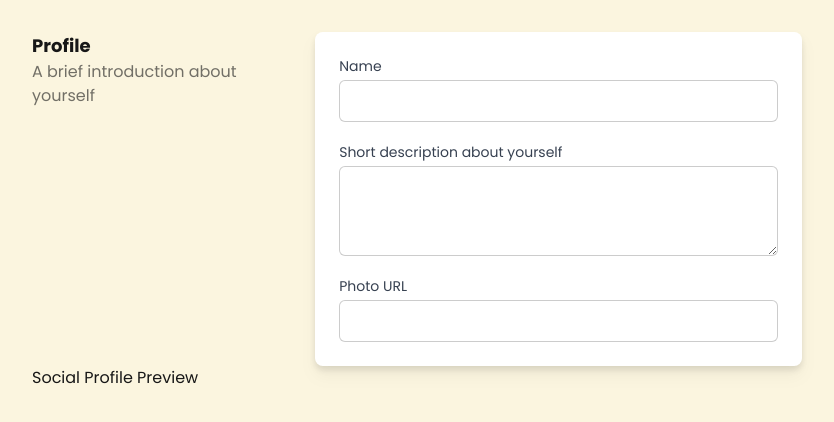
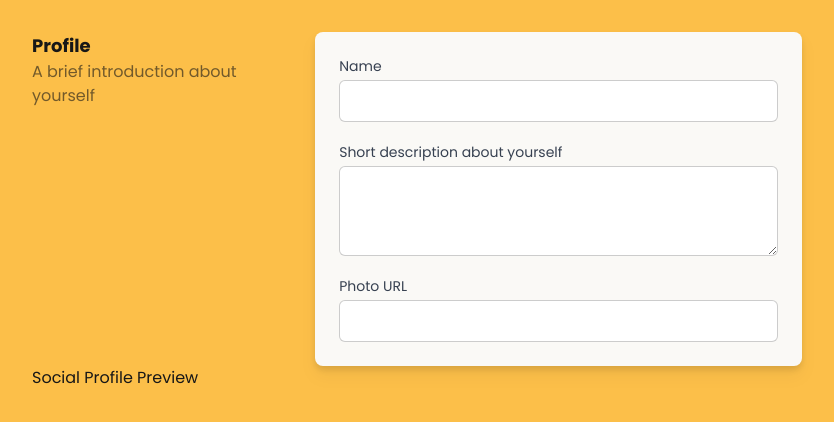
Before and after one commit to muhkyle17/creator-social-profile, a Next.js app: page / in a window 1280 px wide. Shown: the top 422 px of the page, without its empty margins (0-834 px from the left). Built offline with nearby package versions, Linux system fonts and the light colour scheme.

Commit message:
Some minor changes to the coors

```diff
--- a/src/app/globals.css
+++ b/src/app/globals.css
@@ -3,9 +3,11 @@
 @tailwind utilities;
 
 :root {
-  --foreground: #fbf5df;
+  /* --foreground: #fbf5df; */
+  --foreground: #fcbf49;
   --background: #171717;
-  --white: #ffffff;
+  --white: #faf9f6;
+  /* --white: #ffffff; */
 }
 
 /* @media (prefers-color-scheme: dark) {
```
